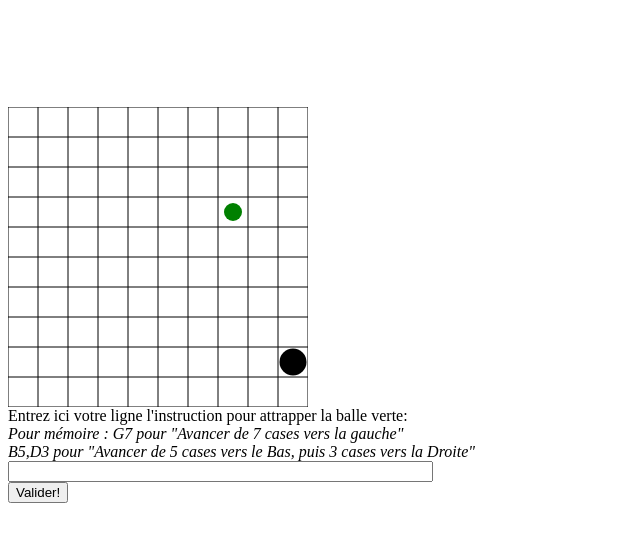
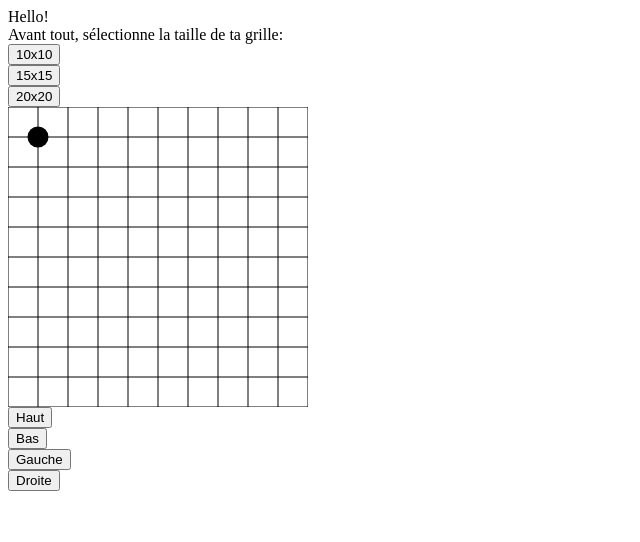
Before and after one commit to GwenEvieux/JeuDavid, a plain HTML site: page index.html in a window 1280 px wide. Both pictures are taken after a click on the button "10x10". Shown: the whole page, without its empty margins (0-640 px from the left). Drawn offline with Linux system fonts and the light colour scheme.

Commit message:
Changement de stategie

```diff
--- a/index.html
+++ b/index.html
@@ -25,15 +25,14 @@
 
     </div>
     <div>
-        Entrez ici votre ligne l'instruction pour attrapper la balle verte:
+
+        <button onclick="bouge('haut')">Haut</button>
         <br/>
-        <i> Pour mémoire : G7 pour "Avancer de 7 cases vers la gauche"
-            <br> B5,D3 pour "Avancer de 5 cases vers le Bas, puis 3 cases vers la Droite"
-            <br>
-        </i>
-        <input type="text" id="mouvement" size="50">
+        <button onclick="bouge('bas')">Bas</button>
         <br/>
-        <button onclick="Avance()">Valider!</button>
+        <button onclick="bouge('gauche')">Gauche</button>
+        <br/>
+        <button onclick="bouge('droite')">Droite</button>
         <br/>
     </div>
 </body>
--- a/script.js
+++ b/script.js
@@ -1,48 +1,38 @@
-
-
-
-let quadrillage
-let joueur
-let fin
+let quadrillage =30;
+let joueur= { x: 1, y: 1 };
+let fin= { x: 1, y: 1 };
 let magrille
 let ctx
-
+let pionFin
+let pionJoueur
+let taille = 10;
+let mouvement = new Array();
 
 function Avance() {
-	let algo = document.getElementById("mouvement").value;
-	algo = algo.split(",");
-	let mouvement = new Array();
-	for (i in algo) {
-		mouvement[i] = { sens: "", pas: "" }
-		mouvement[i].sens = algo[i].slice(0, 1);
-		mouvement[i].pas = algo[i].slice(1);
-	}
-	console.log(mouvement);
-
-	//requestAnimationFrame(mainLoop);
-
-
+	ctx.clearRect(0, 0, 500, 500);
+	console.log(taille)
+	grille(taille);
+	placeElements();
+	drawFilledCircle(pionJoueur);
+	drawFilledCircle(pionFin);
 }
 
-function mainLoop(mouvement){
-	ctx.clearRect(0, 0, w, h);
-	drawFilledCircle(pionFin);
-	joueur.x += 5
+function bouge(direction){
+	direction=="haut"?joueur.y--:direction=="bas"?joueur.y++:direction=="gauche"?joueur.x--:direction=="droite"?joueur.x++:false;
 
-}
-function init() {
-	//taille des cases
-	quadrillage = 30;
-	//on initialise le joueur
-	joueur = { x: 0, y: 0 };
-	//on initialise la case de sortie
-	fin = { x: 1, y: 1 };
-	magrille = document.getElementById("grille")
-
+	grille()
 }
 
-function grille(taille) {
-	//on dessine la grille
+function init() {
+	magrille = document.getElementById("grille")
+	grille();
+	dessineJoueur();
+}
+
+function grille(newtaille) {
+	if(newtaille>0){
+		taille = newtaille;
+	}
 	magrille.setAttribute("height", quadrillage * taille)
 	magrille.setAttribute("width", quadrillage * taille)
 	if (magrille.getContext) {
@@ -53,7 +43,6 @@ function grille(taille) {
 			ctx.moveTo(start, 0);
 			ctx.lineTo(start, quadrillage * taille);
 			ctx.stroke();
-
 		}
 		for (var i = 0; i <= taille; i++) {
 			var start = i * quadrillage;
@@ -61,58 +50,19 @@ function grille(taille) {
 			ctx.moveTo(0, start);
 			ctx.lineTo(quadrillage * taille, start);
 			ctx.stroke();
-
 		}
 	}
-	//on cache l'intro
-	document.getElementById("intro").style.visibility = "hidden";
-	//On place le joueur sur une position aléatoide de la grille
-	let randX = Math.floor(Math.random() * taille);
-	let randY = Math.floor(Math.random() * taille);
-	joueur.x = randX;
-	joueur.y = randY;
-	let randX2;
-	let randY2;
-	do {
-
-		//on s'assure que la fin n'est pas SUR le joeur au début.
-		randX2 = Math.floor(Math.random() * taille);
-		randY2 = Math.floor(Math.random() * taille);
-		console.log(randX2);
-		console.log(randY2)
-	} while (randX == randX2 || randY == randY2)
-	fin.x = randX2;
-	fin.y = randY2;
-	placeElements();
+	dessineJoueur();
 }
 
-function placeElements() {
-	let monx = (joueur.x * quadrillage) + (quadrillage / 2);
-	let mony = (joueur.y * quadrillage) + (quadrillage / 2);
-	let radius1 = quadrillage * 0.45;
-	var pionJoueur = {
-		x: monx,
-		y: mony,
-		radius: radius1,
-		color: 'black',
-		speedX: 2,
-		speedY: 1
+function dessineJoueur(){
+	pionJoueur={
+		x: joueur.x*quadrillage,
+		y: joueur.y*quadrillage,
+		radius: quadrillage*0.35,
+		color: 'Black',
 	}
-
-	let monx2 = (fin.x * quadrillage) + (quadrillage / 2);
-	let mony2 = (fin.y * quadrillage) + (quadrillage / 2);
-
-	let radius2 = quadrillage * 0.3;
-	var pionFin = {
-		x: monx2,
-		y: mony2,
-		radius: radius2,
-		color: 'green',
-		speedX: 2,
-		speedY: 1
-	}
-	drawFilledCircle(pionJoueur);
-	drawFilledCircle(pionFin);
+	drawFilledCircle(pionJoueur)
 }
 
 function drawFilledCircle(c) {
```
